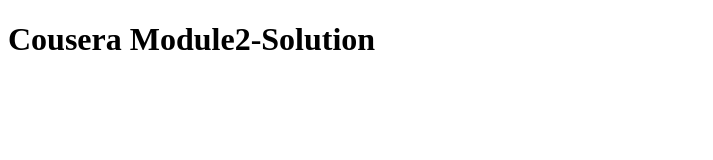
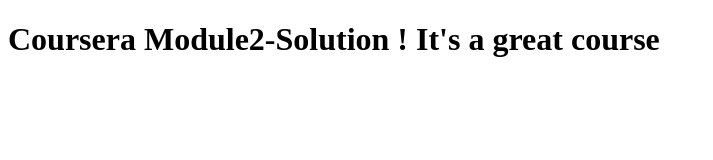
Before and after one commit to DishaRPatel/Coursera_Projects, a plain HTML site: page module2-solution/index.html in a window 1280 px wide. Shown: the whole page, without its empty margins (0-713 px from the left). Drawn offline with Linux system fonts and the light colour scheme.

Commit message:
small addition just for testing

```diff
--- a/module2-solution/index.html
+++ b/module2-solution/index.html
@@ -4,6 +4,6 @@
 	<title>Module2-Solution</title>
 </head>
 <body>
-<h1>Cousera Module2-Solution </h1>
+<h1>Coursera Module2-Solution ! It's a great course </h1>
 </body>
 </html>
```
